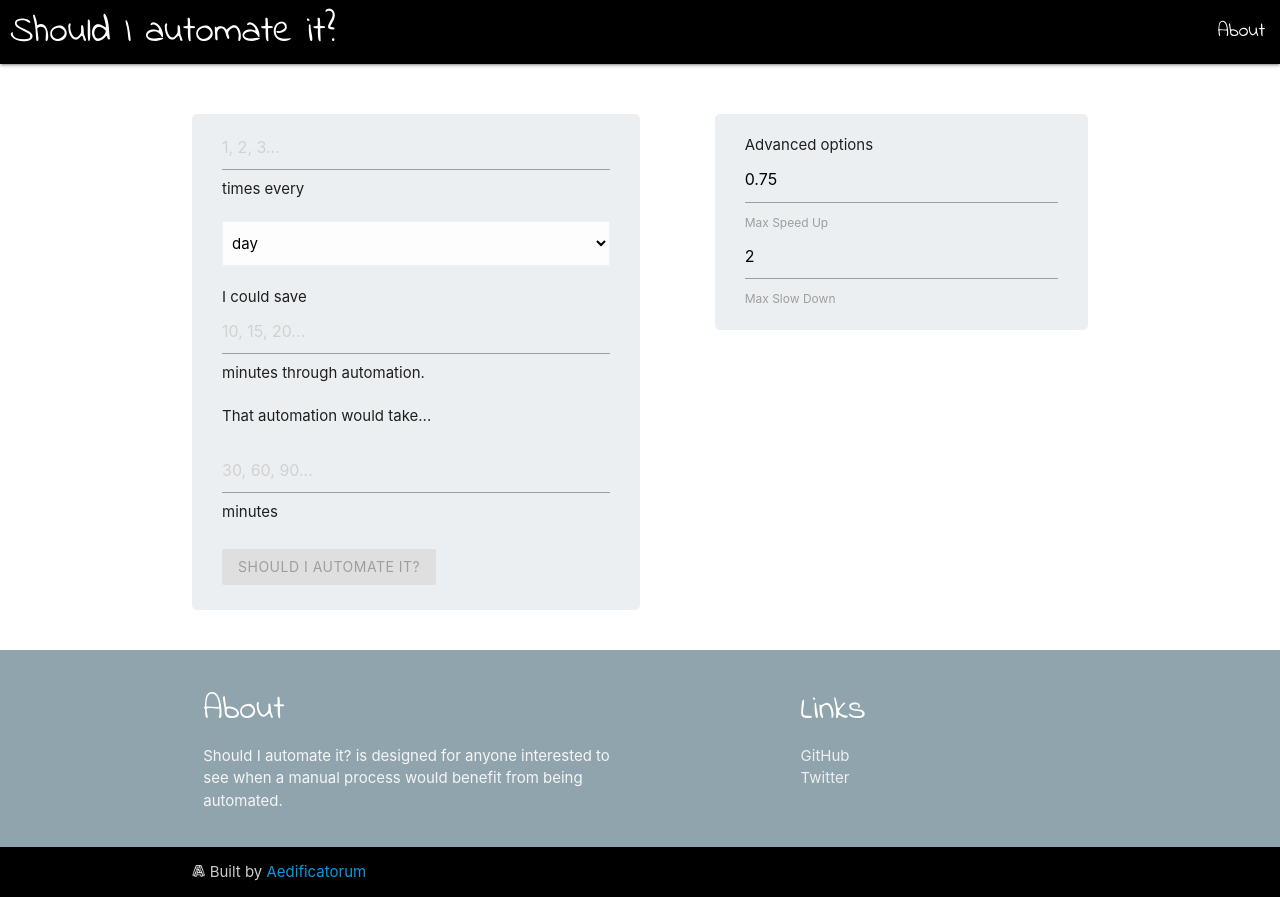
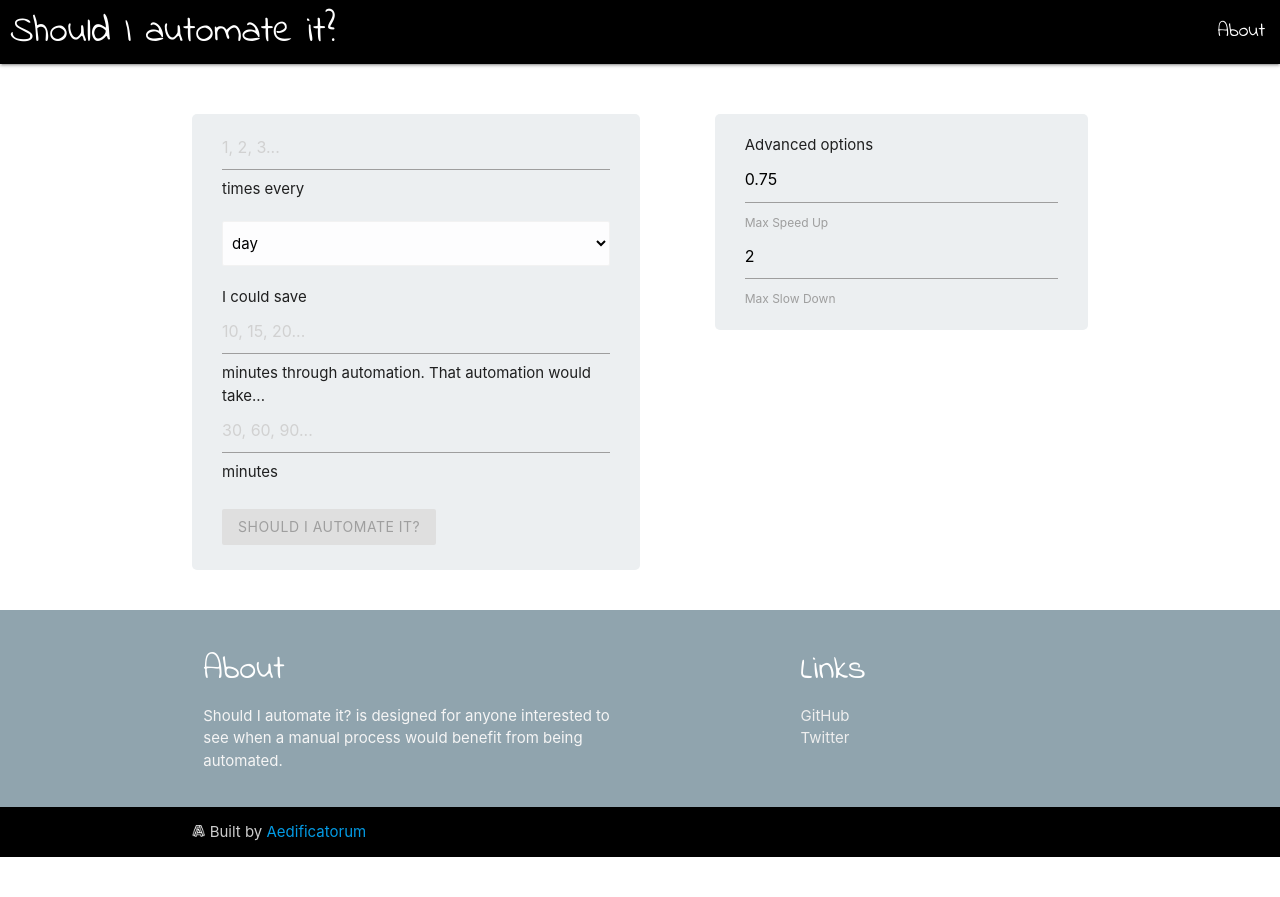
Before and after one commit to aedificatorum/shouldiautomateit, a React (Create React App) app: page / in a window 1280 px wide. After the commit the page ends 857 px from the top, so only its background shows below. Built offline with nearby package versions, Linux system fonts and the light colour scheme.

Commit message:
changebasic form label

```diff
--- a/src/App.js
+++ b/src/App.js
@@ -119,10 +119,8 @@ class App extends Component {
               <span>
                 {" "}
                 <Pluralize count={duration}>minute</Pluralize> through
-                automation.
+                automation. That automation would take...
               </span>
-
-              <div className="form-label">That automation would take...</div>
               <input
                 type="number"
                 id="automationTime"
```
